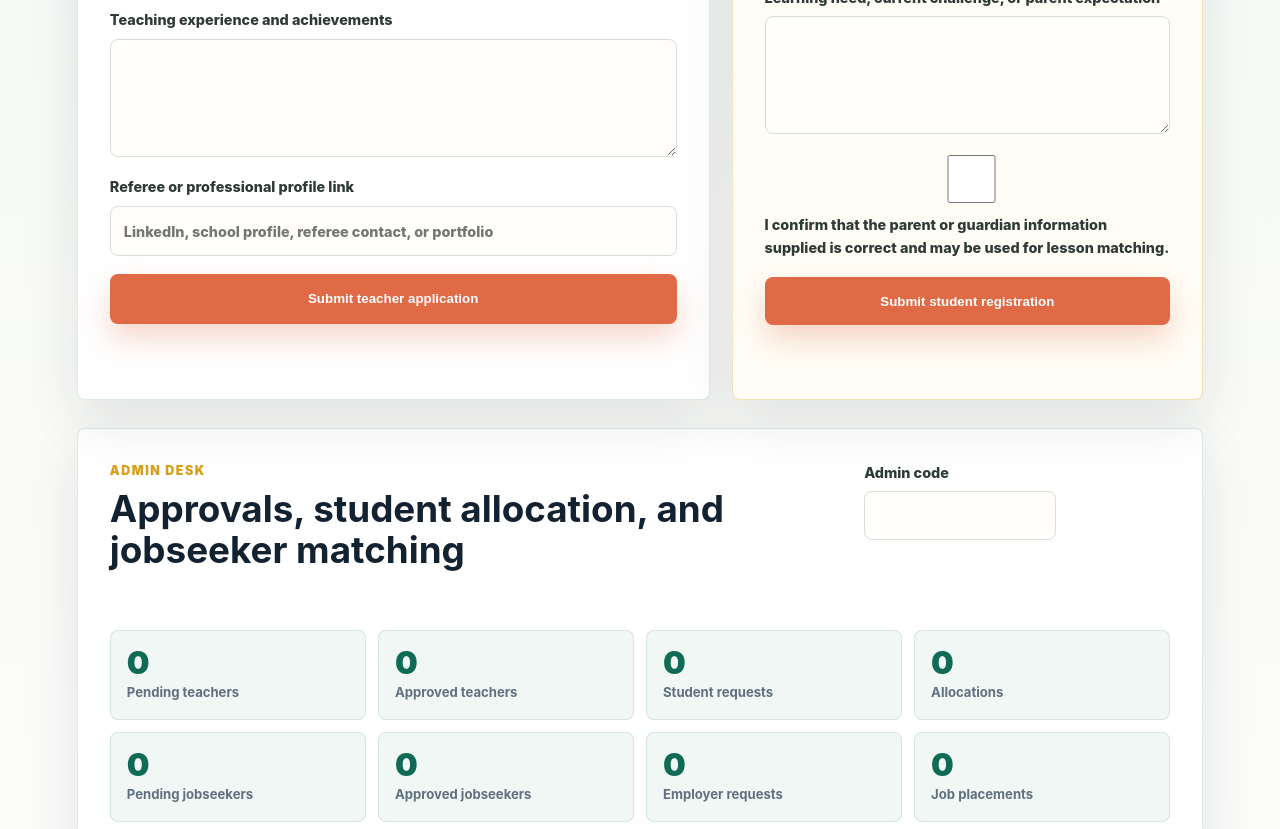
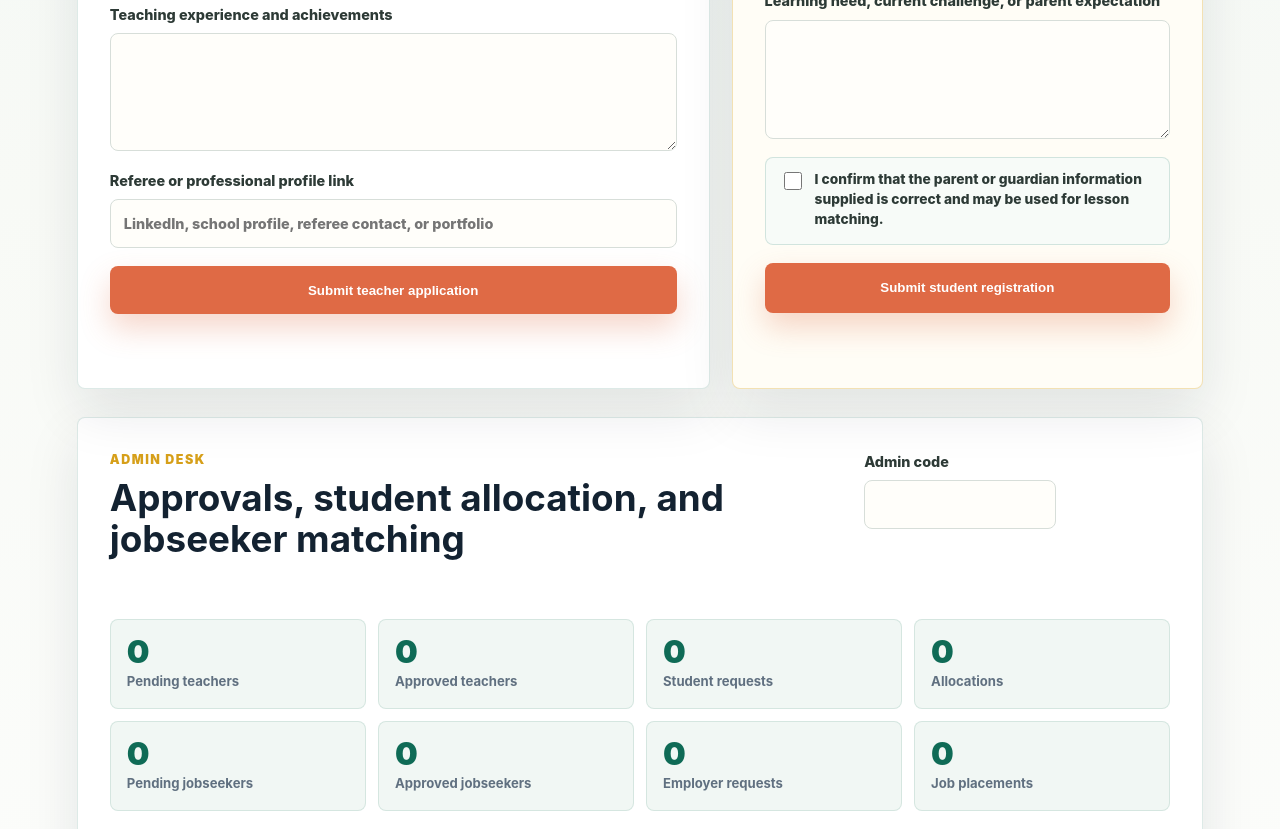
Before and after one commit to profbanks/philotimo-consultancy-website, a plain HTML site: page index.html in a window 1280 px wide. Shown: the part 2551-3380 px from the top of the page. Drawn offline with Linux system fonts and the light colour scheme.

Commit message:
Update styles.css

```diff
--- a/styles.css
+++ b/styles.css
@@ -1046,6 +1046,11 @@ img {
     linear-gradient(180deg, #eef6f4 0%, #f8faf6 46%, #ffffff 100%);
 }
 
+.career-portal {
+  background:
+    linear-gradient(180deg, #fffaf0 0%, #f8faf6 44%, #eef6f4 100%);
+}
+
 .teacher-portal > .section-heading {
   max-width: 980px;
   margin: 0 auto 34px;
@@ -1186,6 +1191,26 @@ img {
   width: 16px;
   min-height: 16px;
   padding: 0;
+}
+
+.portal-form .consent-line {
+  display: flex;
+  align-items: flex-start;
+  gap: 10px;
+  padding: 12px 14px;
+  border: 1px solid rgba(15, 107, 86, 0.16);
+  border-radius: 8px;
+  background: #f7fbf8;
+  font-size: 0.86rem;
+  line-height: 1.45;
+}
+
+.portal-form .consent-line input {
+  width: 18px;
+  min-height: 18px;
+  margin-top: 2px;
+  padding: 0;
+  flex: 0 0 18px;
 }
 
 .admin-portal {
```
